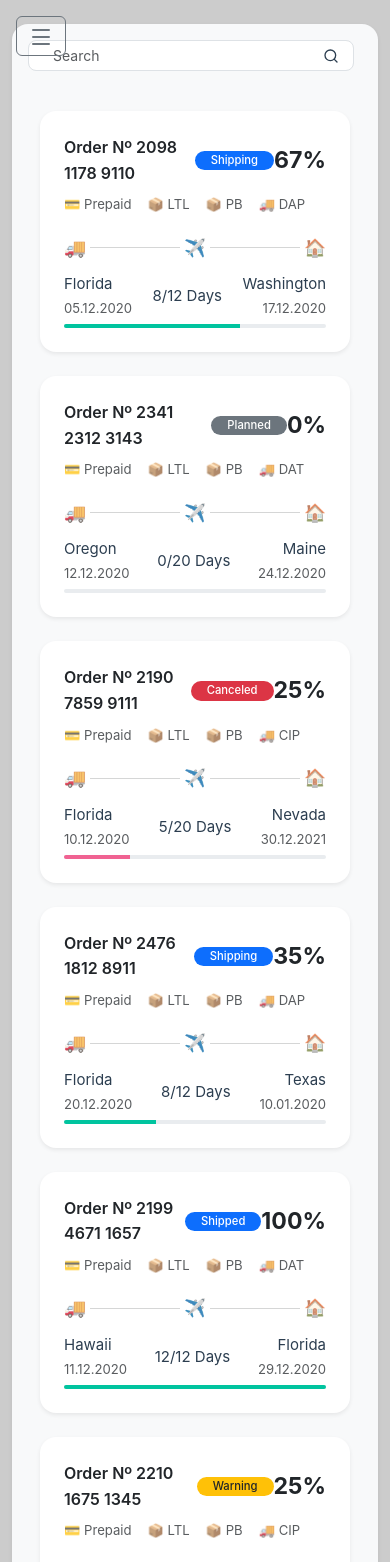
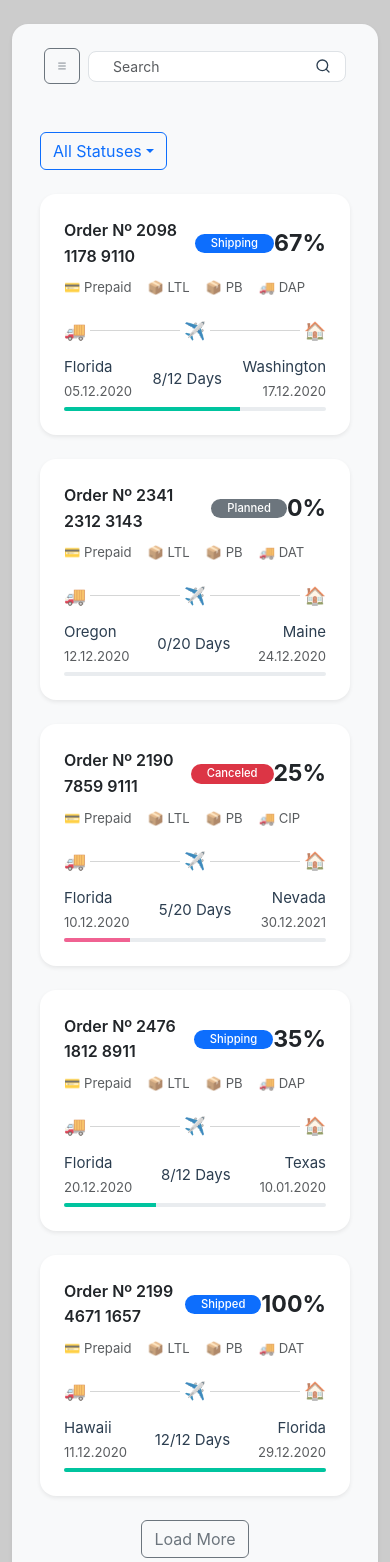
Before and after one commit to egunaydin/ctp, a Vue app: page /tracking in a window 390 px wide. Shown: the top 1562 px of the page. Built offline with nearby package versions, Linux system fonts and the light colour scheme; the HTML template or start-up script is replaced by a standard one.

Commit message:
Fixed the menu button locations and removed the broken animation

```diff
--- a/src/components/layout/DefaultLayout.vue
+++ b/src/components/layout/DefaultLayout.vue
@@ -26,7 +26,6 @@
         </div>
 
         <!-- Mobil Sidebar -->
-        <transition name="slide-panel">
         <div v-if="showMobileMenu" class="mobile-sidebar-wrapper">
           <!-- Overlay -->
           <div class="mobile-sidebar-overlay" @click="showMobileMenu = false"></div>
@@ -39,7 +38,6 @@
             </button>
           </div>
         </div>
-        </transition>
 
       </div>
     </div>
@@ -59,7 +57,7 @@ const showMobileMenu = ref(false)
   position: fixed;
   top: 0;
   left: 0;
-  width: 240px;
+  width: fit-content;
   height: 100vh;
   background-color: #1c1c1c;
   z-index: 1055;
@@ -68,14 +66,12 @@ const showMobileMenu = ref(false)
   box-shadow: 2px 0 20px rgba(0, 0, 0, 0.3);
 }
 
-/* Slide animasyon */
+/* Slide animasyonları kaldırıldı */
 .slide-panel-enter-active,
-.slide-panel-leave-active {
-  transition: transform 0.3s ease;
-}
-
+.slide-panel-leave-active,
 .slide-panel-enter-from,
 .slide-panel-leave-to {
-  transform: translateX(-100%);
+  transition: none !important;
+  transform: none !important;
 }
 </style>
--- a/src/components/layout/Sidebar.vue
+++ b/src/components/layout/Sidebar.vue
@@ -7,6 +7,8 @@
              background-blend-mode: overlay;
              background-size: cover;
              border-radius: 0.75rem;">
+
+      <!-- LOGO -->
       <div class="text-uppercase fw-bold fs-6 mb-4">Logistics System</div>
 
       <!-- Menü -->
@@ -28,7 +30,7 @@
         </RouterLink>
       </nav>
 
-      <!-- Kullanıcı Bilgileri -->
+      <!-- Kullanıcı Kutusu -->
       <div class="bg-white bg-opacity-25 rounded-4 text-white text-center p-3 mt-4">
         <img src="https://randomuser.me/api/portraits/women/44.jpg" alt="Profile" class="rounded-circle mb-2"
           style="width: 48px; height: 48px; object-fit: cover;" />
@@ -41,10 +43,13 @@
     <!-- Mobil Menü -->
     <div v-if="isMenuOpen && isMobile" class="mobile-menu-overlay">
       <div class="mobile-sidebar">
-        <button class="btn btn-light align-self-end mb-4" @click="$emit('closeSidebar')">
-          <X class="icon" />
+        <!-- Menü Butonu -->
+        <button class="btn btn-outline-light align-self-start mb-4" @click="$emit('closeSidebar')"
+          style="width: 36px; height: 36px; display: flex; align-items: center; justify-content: center;">
+          <Menu :size="40" class="text-white" />
         </button>
 
+        <!-- Menü Linkleri -->
         <RouterLink class="nav-link text-white fs-5 mb-3" to="/" @click="$emit('closeSidebar')">🏠 Orders</RouterLink>
         <RouterLink class="nav-link text-white fs-5 mb-3" to="/tracking" @click="$emit('closeSidebar')">📍 Tracking
         </RouterLink>
@@ -62,7 +67,7 @@
 <script setup lang="ts">
 import { ref, onMounted } from 'vue'
 import { RouterLink } from 'vue-router'
-import { LayoutDashboard, Map, FileText, BarChart, Users, X } from 'lucide-vue-next'
+import { LayoutDashboard, Map, FileText, BarChart, Users, Menu } from 'lucide-vue-next'
 
 const props = defineProps<{
   isMenuOpen: boolean
@@ -87,8 +92,8 @@ onMounted(() => {
   color: #fff;
   padding: 0.5rem 0.75rem;
   border-radius: 0.375rem;
-  transition: all 0.2s;
   font-weight: 500;
+  /* transition: all 0.2s; → KALDIRILDI */
 }
 
 .sidebar-link:hover {
@@ -112,6 +117,7 @@ onMounted(() => {
   display: flex;
   align-items: stretch;
   justify-content: flex-start;
+  /* transition: none; → gerek yok, ama istersen ekleyebilirsin */
 }
 
 .mobile-sidebar {
@@ -124,12 +130,14 @@ onMounted(() => {
   flex-direction: column;
   overflow-y: auto;
   box-shadow: 4px 0 16px rgba(0, 0, 0, 0.4);
+  /* animation: none; → sadece animasyon kullanılmışsa gerekir */
+  /* transition: none; → istersen ekleyebilirsin */
 }
 
 .mobile-sidebar .nav-link {
   padding: 0.75rem 1rem;
   border-radius: 0.5rem;
-  transition: background 0.2s;
+  /* transition: background 0.2s; → KALDIRILDI */
 }
 
 .mobile-sidebar .nav-link:hover {
--- a/src/components/layout/Topbar.vue
+++ b/src/components/layout/Topbar.vue
@@ -1,19 +1,23 @@
 <template>
-  <div class="d-flex justify-content-between align-items-center px-0 py-0">
+  <div class="d-flex justify-content-between align-items-center px-3 py-2">
+    <!-- Sol Blok: Hamburger + Search -->
+    <div class="d-flex align-items-center gap-2 flex-grow-1" style="max-width: 500px;">
       <!-- Mobil Hamburger Butonu -->
       <button class="btn btn-outline-secondary d-md-none" @click="emit('openSidebar')"
-      style="position: fixed; top: 16px; left: 16px; z-index: 2000;">
-      <Menu />
+        style="height: 36px; width: 36px; display: flex; align-items: center; justify-content: center;">
+        <Menu :size="20" />
       </button>
 
       <!-- Search -->
-    <div class="flex-grow-1 me-2 position-relative" style="max-width: 400px;">
+      <div class="position-relative w-100">
         <input type="text" class="form-control form-control-sm rounded-3 ps-4 pe-5" placeholder="Search" />
         <Search class="position-absolute top-50 translate-middle-y" style="right: 15px;" :size="16" />
       </div>
+    </div>
 
-    <!-- User Card (gizle göster) -->
-    <div class="bg-white rounded-3 shadow-sm d-none d-md-flex align-items-center px-3 py-2" style="min-width: 200px;">
+    <!-- Sağ Blok: User Card (Sadece md ve üzeri görünür) -->
+    <div class="bg-white rounded-3 shadow-sm d-none d-md-flex align-items-center px-3 py-2"
+      style="min-width: 200px; margin-left: 16px;">
       <img src="https://randomuser.me/api/portraits/men/45.jpg" alt="Profile" class="rounded-circle me-2"
         style="width: 36px; height: 36px; object-fit: cover;" />
       <div class="me-auto">
--- a/src/views/Tracking.vue
+++ b/src/views/Tracking.vue
@@ -1,9 +1,34 @@
 <template>
   <div class="container-fluid py-4">
+    <!-- Filtre Dropdown -->
+    <div class="mb-4 text-start">
+      <div class="dropdown d-inline-block">
+        <button class="btn btn-outline-primary dropdown-toggle" type="button" data-bs-toggle="dropdown"
+          aria-expanded="false">
+          {{ filter || 'All Statuses' }}
+        </button>
+        <ul class="dropdown-menu">
+          <li>
+            <a class="dropdown-item" :class="{ active: filter === '' }" @click.prevent="setFilter('')">All</a>
+          </li>
+          <li v-for="status in availableStatuses" :key="status">
+            <a class="dropdown-item" :class="{ active: filter === status }" @click.prevent="setFilter(status)">
+              {{ status }}
+            </a>
+          </li>
+        </ul>
+      </div>
+    </div>
+
     <div class="row gy-4">
-      <div class="col-12 col-md-12 col-xl-6" v-for="shipment in shipments" :key="shipment.id">
+      <div class="col-12 col-md-12 col-xl-6" v-for="shipment in visibleShipments" :key="shipment.id">
         <TrackingCard :shipment="shipment" @click="openDetail(shipment.id)" />
       </div>
+    </div>
+
+    <!-- Load More Butonu -->
+    <div class="text-center mt-4" v-if="visibleCount < filteredShipments.length">
+      <button class="btn btn-outline-secondary" @click="loadMore">Load More</button>
     </div>
 
     <!-- Overlay -->
@@ -17,7 +42,6 @@
   </div>
 </template>
 
-
 <script setup lang="ts">
 import {
   ref, computed
@@ -28,17 +52,39 @@ import OrderDetailPanel from "@/components/OrderDetailPanel.vue";
 const panelVisible = ref(false)
 const selectedShipmentId = ref<number | null>(null)
 
+const visibleCount = ref(5)
+const filter = ref('')
+
+const setFilter = (status: string) => {
+  filter.value = status
+  visibleCount.value = 5
+}
+
+const loadMore = () => {
+  visibleCount.value += 5
+}
+
+const availableStatuses = ['Shipping', 'Shipped', 'Planned', 'Canceled', 'Warning']
+
+const filteredShipments = computed(() => {
+  return filter.value
+    ? shipments.filter(s => s.status === filter.value)
+    : shipments
+})
+
+const visibleShipments = computed(() => {
+  return filteredShipments.value.slice(0, visibleCount.value)
+})
+
 const selectedShipment = computed(() => {
   return shipments.find(s => s.id === selectedShipmentId.value) || null
 })
 
 function openDetail(id: number) {
-  console.log('Opening detail for ID:', id)
-  console.trace()
-
   selectedShipmentId.value = id
   panelVisible.value = true
 }
+
 const shipments = [
   {
     id: 1,
```
Lines whose indentation alone changed are shown as unchanged.
